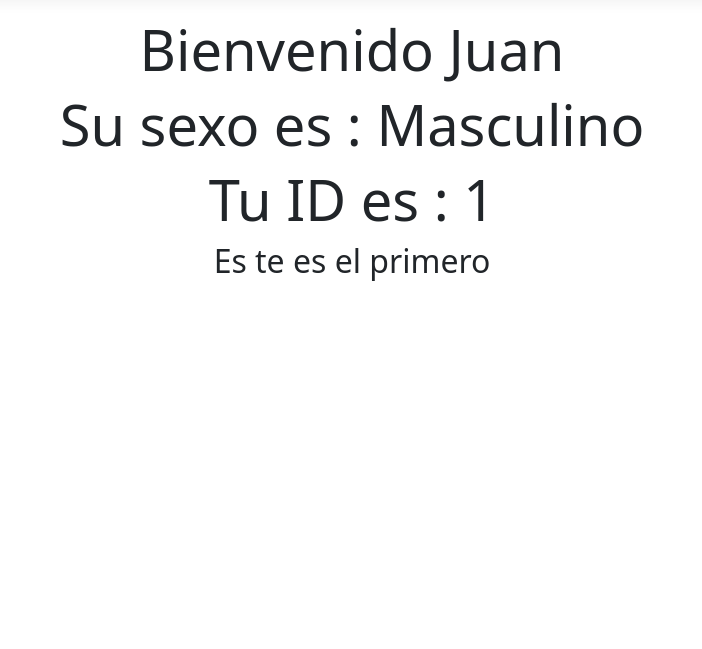
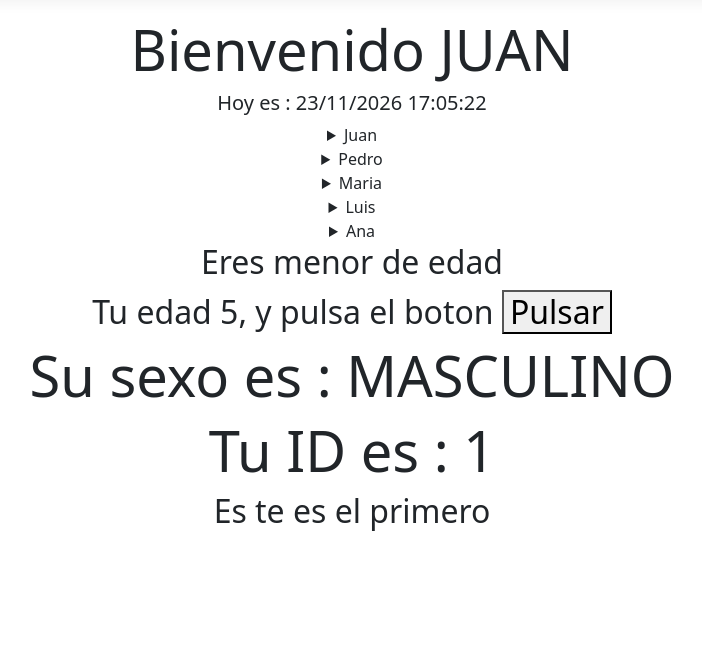
Before and after one commit to JoseObeso/SandBox_Vs2022, an ASP.NET Core app: page / in a window 1280 px wide. Shown: the part 57-706 px from the top of the page, without its empty margins (288-990 px from the left). Run offline with ASP.NET Core 8, Linux system fonts and the light colour scheme; style sheets or scripts are compiled from the project's sources.

Commit message:
Actualizar nuevos elementos

```diff
--- a/CasoPortafolio/CasoPortafolio/Controllers/HomeController.cs
+++ b/CasoPortafolio/CasoPortafolio/Controllers/HomeController.cs
@@ -19,7 +19,8 @@ namespace CasoPortafolio.Controllers
             {
                 Id = 1,
                 Nombre = "Juan",
-                Sex = "Masculino"
+                Sex = "Masculino",
+                Iedad = 5
             };
 
 
--- a/CasoPortafolio/CasoPortafolio/Models/Personas.cs
+++ b/CasoPortafolio/CasoPortafolio/Models/Personas.cs
@@ -5,6 +5,6 @@ namespace CasoPortafolio.Models
         public required int Id { get; set; }
         public required string Nombre { get; set; }
         public required  string Sex { get; set; }
-
+        public int Iedad { get; internal set; }
     }
 }
--- a/CasoPortafolio/CasoPortafolio/Views/Home/Index.cshtml
+++ b/CasoPortafolio/CasoPortafolio/Views/Home/Index.cshtml
@@ -1,10 +1,54 @@
 @model Personas
+
+@{
+
+    DateTime FechaHoy = DateTime.Now;
+    var TodosNombre = new List<string> { "Juan", "Pedro", "Maria", "Luis", "Ana" };
+
+
+}
+
+
+<div class="text-center">
+
+    <h3 class="display-4">Bienvenido @Model.Nombre.ToUpper()</h3>
+
+
+    <h5>Hoy es : @FechaHoy.ToString("dd/MM/yyyy HH:mm:ss")</h5>
+
+
+        @foreach (var item in TodosNombre)
+        {
+
+
+            <details>
+                <summary>@item</summary>
+                <p>Este es el detalle para @item</p>
+            </details>
+
+        }
 
 
 
-<div class="text-center">
-    <h1 class="display-4">Bienvenido @Model.Nombre</h1>
-    <h1 class="display-4">Su sexo es : @Model.Sex</h1>
+
+
+    @if (Model.Iedad >= 18)
+    {
+        <h2> Eres mayor de edad</h2>
+        <h2> Tu edad @Model.Iedad, y pulsa el boton <button id="Mayor">Pulsar</button> </h2>
+
+    }
+    else
+    {
+        <h2> Eres menor de edad</h2>
+        <h2> Tu edad @Model.Iedad, y pulsa el boton <button id="Menor">Pulsar</button> </h2>
+    }
+
+
+
+
+
+    <h1 class="display-4">Su sexo es : @Model.Sex.ToUpper()</h1>
     <h1 class="display-4">Tu ID es  : @Model.Id</h1>
 
 
--- a/CasoPortafolio/CasoPortafolio/wwwroot/js/site.js
+++ b/CasoPortafolio/CasoPortafolio/wwwroot/js/site.js
@@ -1,4 +1,15 @@
-// Please see documentation at https://learn.microsoft.com/aspnet/core/client-side/bundling-and-minification
-// for details on configuring this project to bundle and minify static web assets.
+$(document).ready(function () {
 
-// Write your JavaScript code.
+    $("#Mayor").click(function () {
+        alert("Eres mayor de edad");;
+
+
+    });
+
+    $("#Menor").click(function () {
+        alert("Eres menor de edad");;
+
+
+    });
+
+});
```
